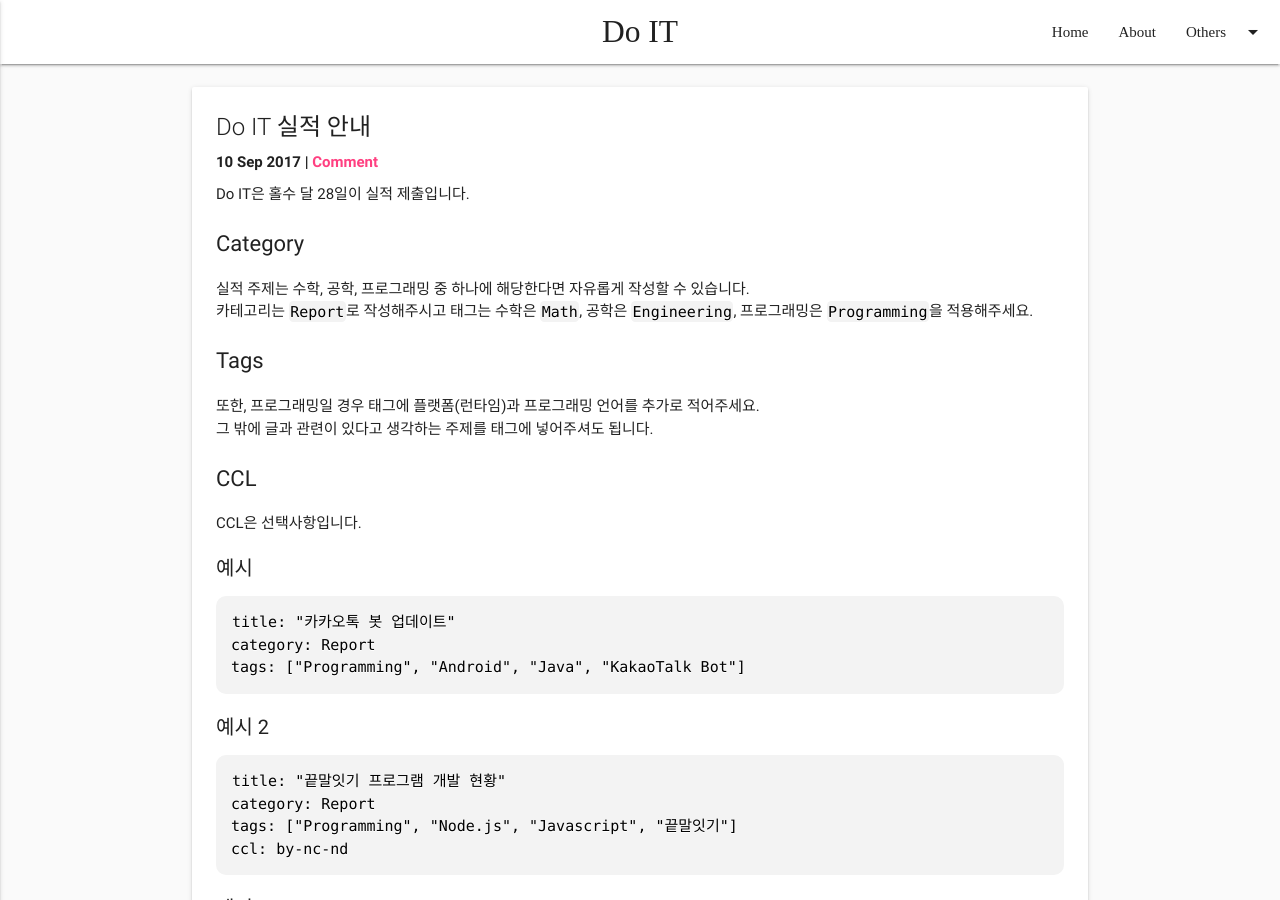
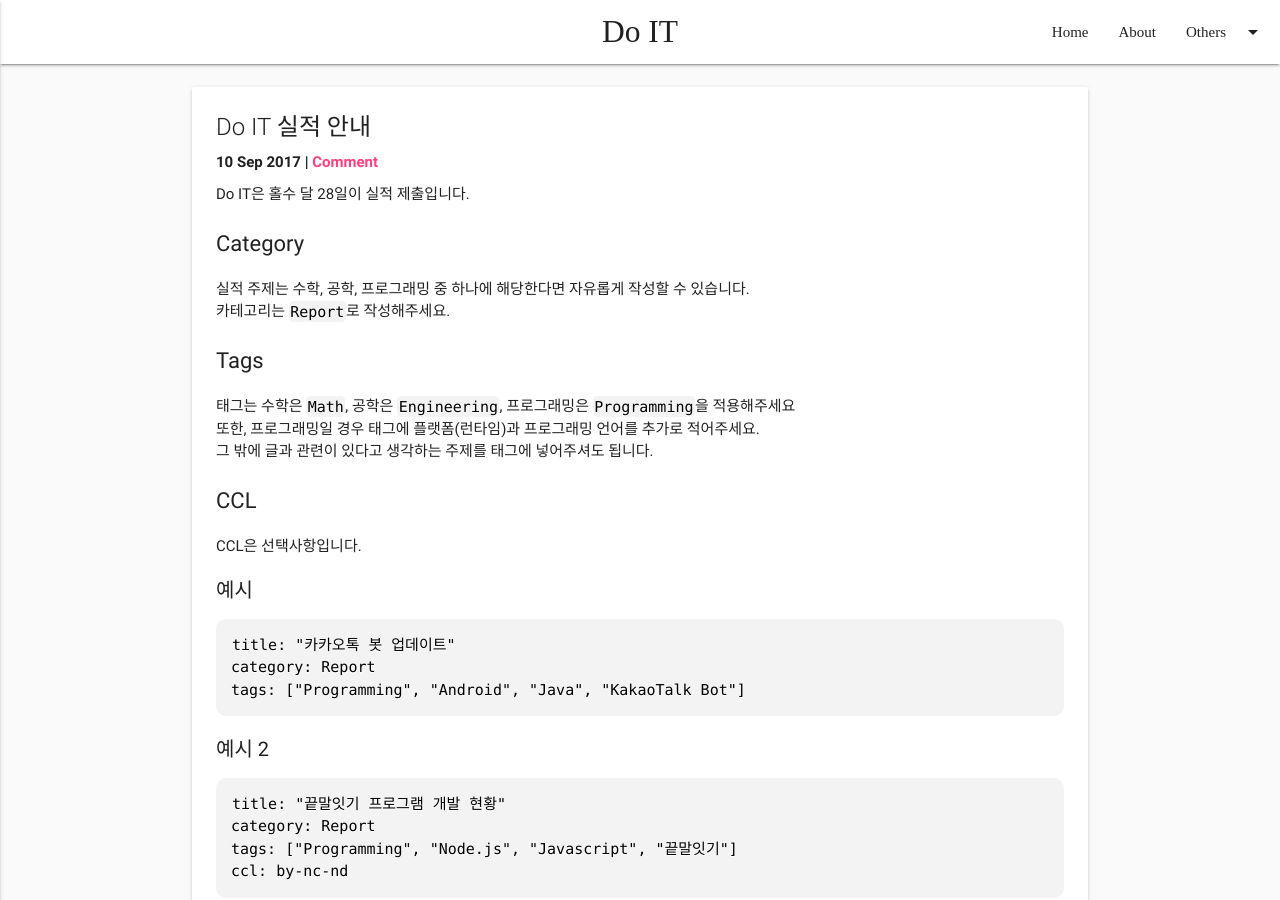
Before and after one commit to D01T/D01T.github.io, a Jekyll site: the page built from _posts/2017-09-10-report-notice.md, in a window 1280 px wide and 900 px high. Built offline with Jekyll 4.4.1, drawn with Linux system fonts in a browser that asks for light colours; nearby versions of some CDN libraries; some web fonts are replaced; comment, search, counter and statistics services are not loaded.

Commit message:
Update the post

```diff
--- a/_posts/2017-09-10-report-notice.md
+++ b/_posts/2017-09-10-report-notice.md
@@ -12,9 +12,11 @@ Do IT은 홀수 달 28일이 실적 제출입니다.
 
 실적 주제는 수학, 공학, 프로그래밍 중 하나에 해당한다면 자유롭게 작성할 수 있습니다.
 
-카테고리는 `Report`로 작성해주시고 태그는 수학은 `Math`, 공학은 `Engineering`, 프로그래밍은 `Programming`을 적용해주세요.
+카테고리는 `Report`로 작성해주세요.
 
 ## Tags
+
+태그는 수학은 `Math`, 공학은 `Engineering`, 프로그래밍은 `Programming`을 적용해주세요
 
 또한, 프로그래밍일 경우 태그에 플랫폼(런타임)과 프로그래밍 언어를 추가로 적어주세요.
 
```
